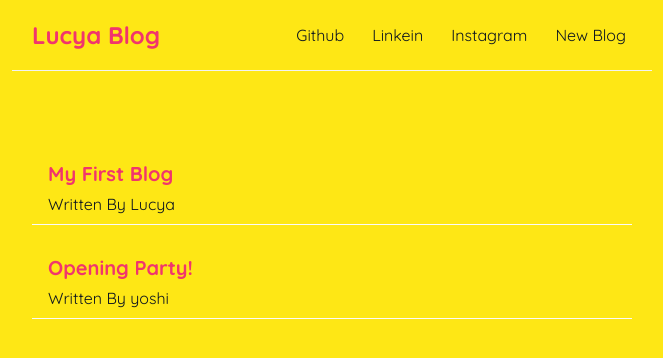
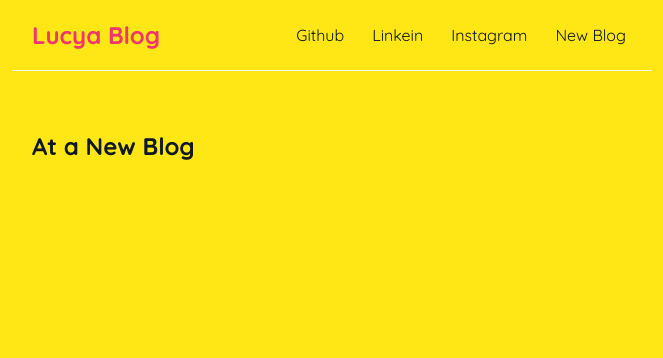
Before and after one commit to Lucy-okoth/Lucya_blog, a React (Create React App) app: page /create in a window 1280 px wide. Shown: the top 358 px of the page, without its empty margins (308-971 px from the left). Built offline with nearby package versions, Linux system fonts and the light colour scheme; data requests are answered from the project's data file.

Commit message:
Created routes

```diff
--- a/package.json
+++ b/package.json
@@ -8,6 +8,7 @@
     "@testing-library/user-event": "^13.5.0",
     "react": "^18.2.0",
     "react-dom": "^18.2.0",
+    "react-router-dom": "^5.3.4",
     "react-scripts": "5.0.1",
     "web-vitals": "^2.1.4"
   },
--- a/src/App.js
+++ b/src/App.js
@@ -1,22 +1,31 @@
 import React from 'react';
-// import logo from './logo.svg';
-// import './App.css';
+import { BrowserRouter as Router,Route, Switch } from 'react-router-dom';
 import Navbar from './NavBar';
 import Home from './Home';
+import Create from './Create';
 function App() {
 
 
   return (
+    <Router>
       <div className="App">
         <Navbar />
 
         <div className="container"></div>
         <div className="content">
+      < Switch>
+      <Route exact path="/">
         <Home />
+      </Route>
+      <Route path="/create">
+        <Create />
+      </Route>
+      </Switch>
 
         </div>
 
       </div>
+    </Router>
   );
 }
 
--- /dev/null
+++ b/src/Create.jsx
@@ -0,0 +1,9 @@
+const Create = () => {
+    return (
+        <div className="create">
+            <h2>At a New Blog</h2>
+        </div>
+     );
+}
+
+export default Create;
```
Also changed, not shown: 1 other file (tests, documents, lock files or other folders). Lines whose indentation alone changed are shown as unchanged.
